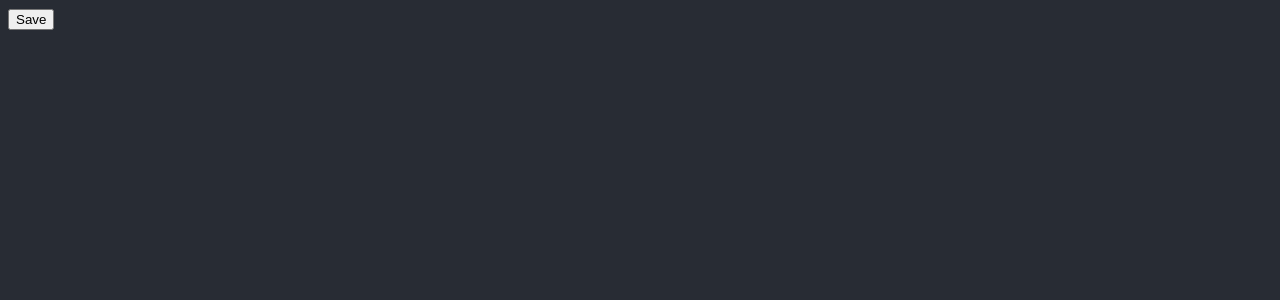
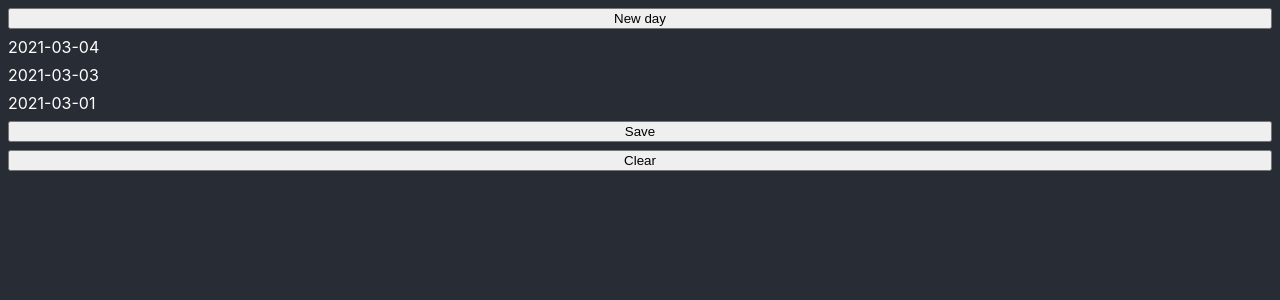
Before and after one commit to robertkirsz/calories, a React (Create React App) app: page / in a window 1280 px wide. Shown: the top 300 px of the page. Built offline with nearby package versions, Linux system fonts and the light colour scheme.

Commit message:
List dates of days

```diff
--- a/src/App.tsx
+++ b/src/App.tsx
@@ -1,5 +1,8 @@
 import { useState } from 'react'
-import type { DayInterface } from './types'
+
+import type { DayInterface } from 'types'
+
+import Day from 'Day'
 
 type Props = {
   initialState: DayInterface[]
@@ -8,13 +11,28 @@ type Props = {
 export default function App({ initialState }: Props) {
   const [days] = useState([...initialState])
 
+  function addNewDay() {
+    localStorage.setItem('days', JSON.stringify(days))
+  }
+
   function saveData() {
     localStorage.setItem('days', JSON.stringify(days))
   }
 
+  function clearData() {
+    localStorage.removeItem('days')
+  }
+
+  const showAddNewDayButton = true
+
   return (
-    <div className="App">
+    <>
+      {showAddNewDayButton && <button onClick={addNewDay}>New day</button>}
+      {days.map(day => (
+        <Day key={day.date} day={day} />
+      ))}
       <button onClick={saveData}>Save</button>
-    </div>
+      <button onClick={clearData}>Clear</button>
+    </>
   )
 }
--- /dev/null
+++ b/src/Day.tsx
@@ -0,0 +1,9 @@
+import type { DayInterface } from 'types'
+
+type Props = {
+  day: DayInterface
+}
+
+export default function Day({ day }: Props) {
+  return <div>{day.date}</div>
+}
--- a/src/index.css
+++ b/src/index.css
@@ -8,7 +8,14 @@ body {
   -moz-osx-font-smoothing: grayscale;
 
   background-color: #282c34;
+  color: white;
+}
+
+#root {
   display: flex;
   flex-direction: column;
-  color: white;
 }
+
+#root > *:not(:first-child) {
+  margin-top: 8px;
+}
```
Also changed, not shown: 1 other file (tests, documents, lock files or other folders).
